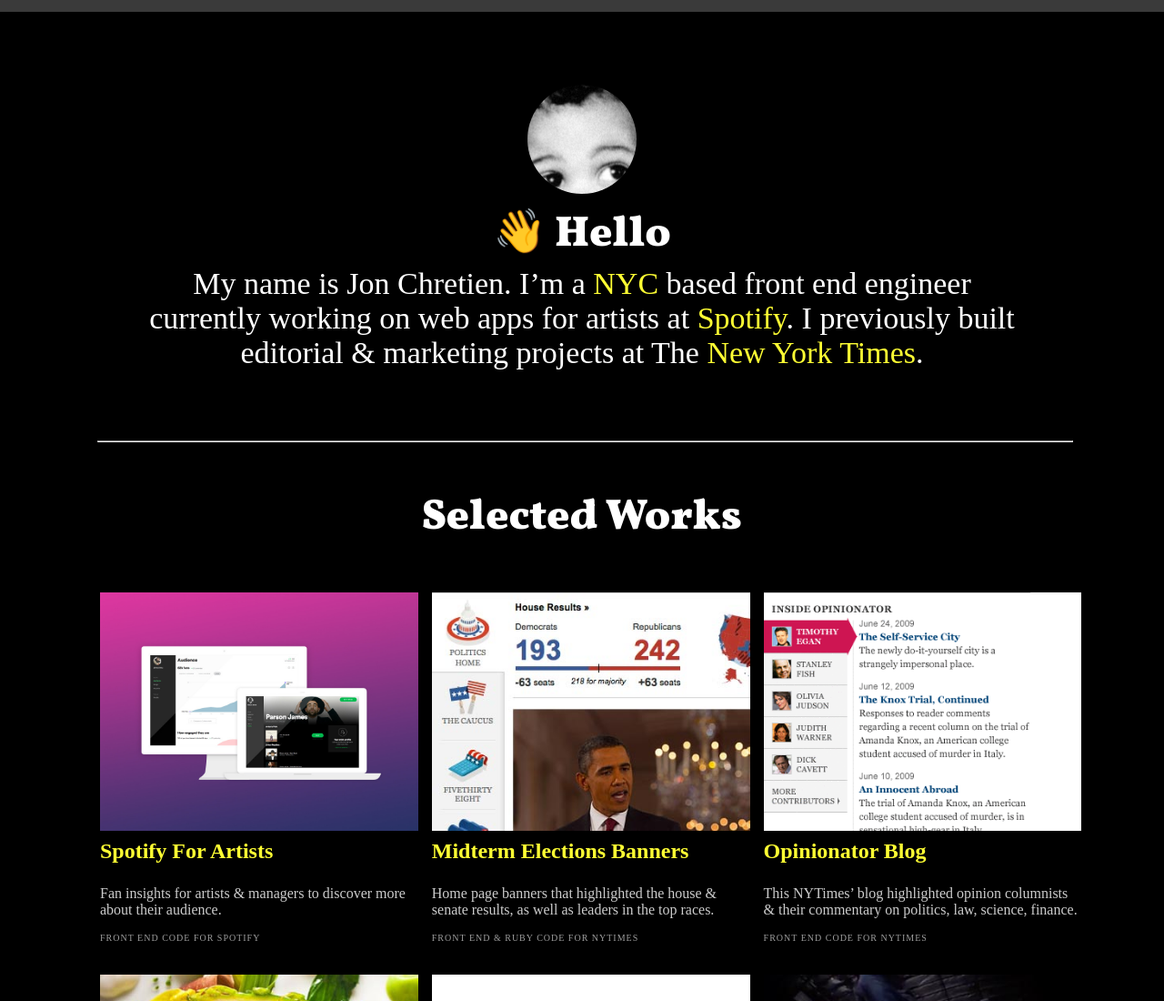
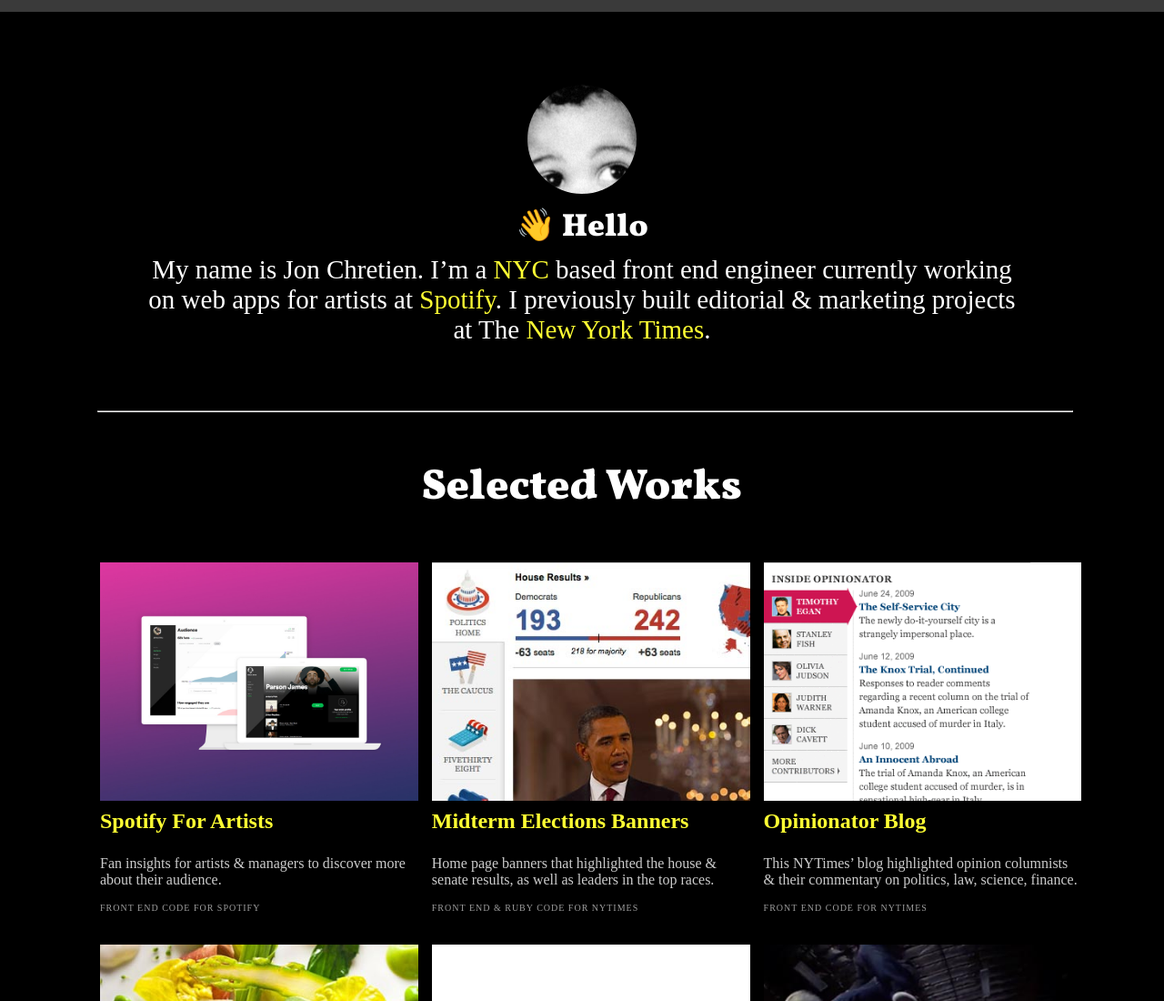
Before and after one commit to Danielmhawes/Jon-Chretien, a plain HTML site: page index.html in a window 1280 px wide. Shown: the top 1100 px of the page at 91% size. Drawn offline with Linux system fonts and the light colour scheme.

Commit message:
Updated my readme

```diff
--- a/css/style.css
+++ b/css/style.css
@@ -87,13 +87,13 @@ a:active {
 
 h1 {
   line-height: 1px;
-  font-size: 47px;
+  font-size: 35px;
   text-align: center;
   font-family: Vollkorn;
 }
 
 .intro {
-  font-size: 34px;
+  font-size: 29px;
   font-family: Vollkorn - 400;
   weight:400px;
 }
```
Also changed, not shown: 1 other file.
